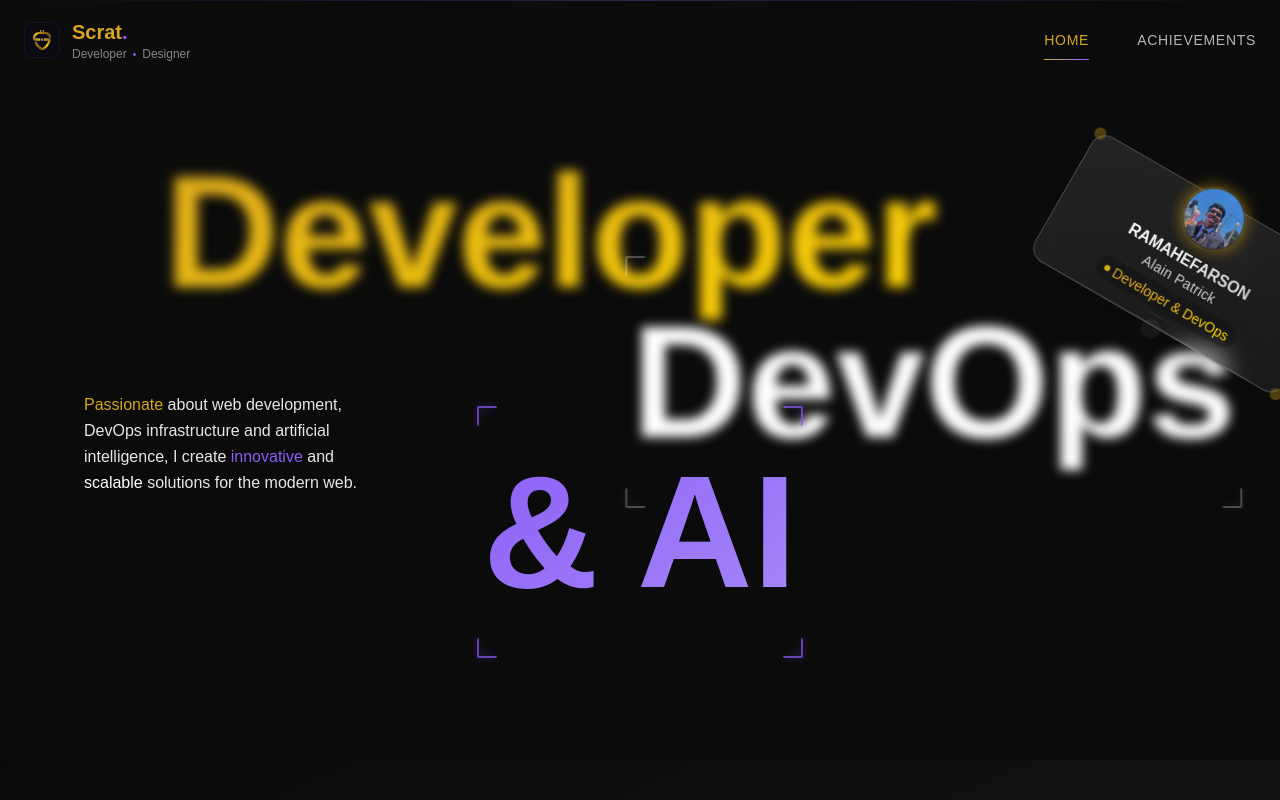
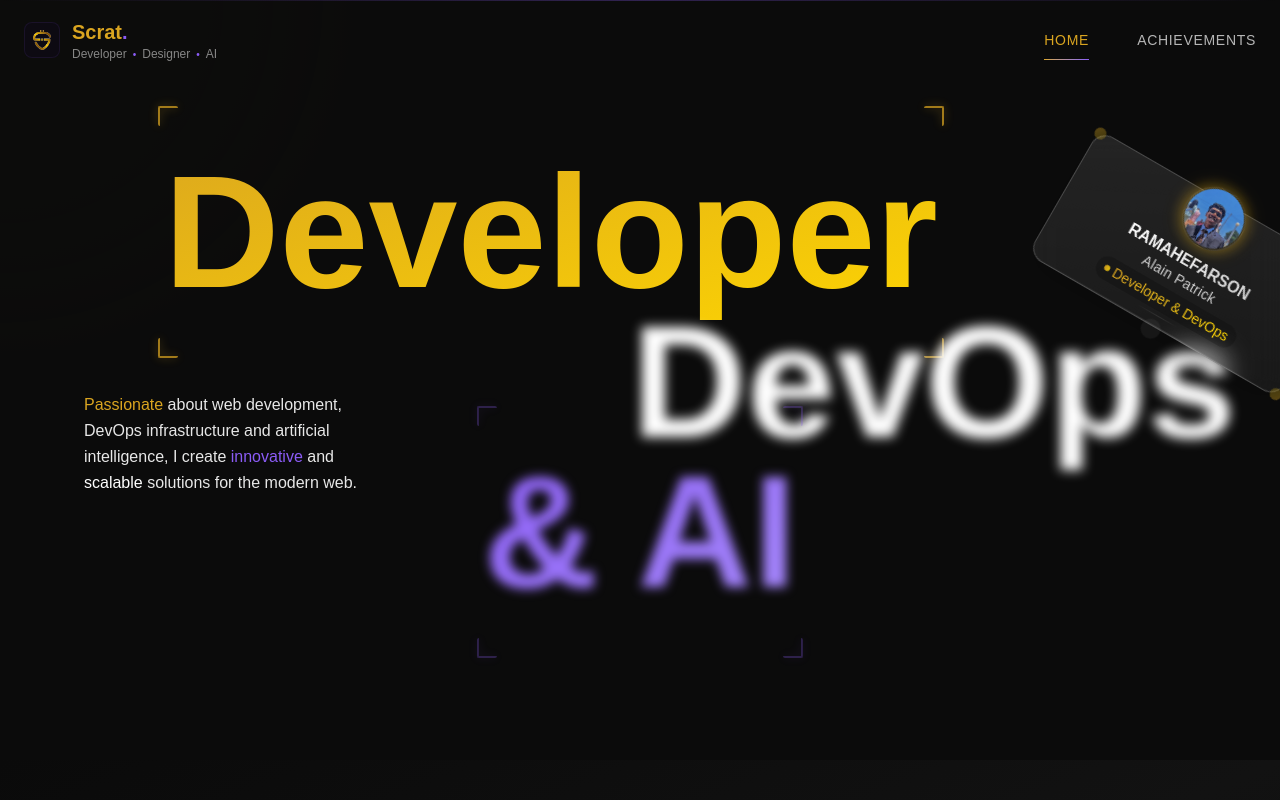
Before and after one commit to Scrat1313/Portfolio, a React (Vite) app: page / in a window 1280 px wide. Shown: the top 800 px of the page. Built offline with nearby package versions, Linux system fonts and the light colour scheme; some icons are missing; a web font is replaced by a local one.

Commit message:
fix(hero): design updated

```diff
--- a/src/components/commons/Hero.jsx
+++ b/src/components/commons/Hero.jsx
@@ -1,9 +1,7 @@
 import React, { useEffect, useState } from 'react';
-import { ProfileCard, RevealOnScroll, TrueFocus, CircularText } from './';
+import { ProfileCard, RevealOnScroll, TrueFocus } from './';
+import ArrowDownIcon from '@mui/icons-material/ArrowDownward';
 import cardData from '../../data/cardHeroData.json';
-// Material UI Icons
-import DownloadIcon from '@mui/icons-material/Download';
-import GetAppIcon from '@mui/icons-material/GetApp';
 
 const Hero = () => {
     const [isMobile, setIsMobile] = useState(false);
@@ -29,7 +27,7 @@ const Hero = () => {
     // Set up cycling animation between the three titles
     useEffect(() => {
         const animationDuration = 0.5; // Duration of blur/unblur effect
-        const displayDuration = 2.5; // How long to show each text
+        const displayDuration = 1.5; // How long to show each text
 
         const interval = setInterval(() => {
             setActiveTextIndex(prev => (prev + 1) % 3);
@@ -38,28 +36,8 @@ const Hero = () => {
         return () => clearInterval(interval);
     }, []);
 
-    // Handle CV download
-    const handleDownload = (e) => {
-        // Feedback visuel
-        setIsDownloading(true);
-        setTimeout(() => setIsDownloading(false), 500);
-
-        // Track download event if analytics are available
-        if (window.gtag) {
-            window.gtag('event', 'cv_download', {
-                event_category: 'engagement',
-                event_label: 'CV Download'
-            });
-        }
-
-        console.log("Download CV clicked");
-    };
-
     // Text size classes - Optimized for responsiveness
     const textSizeClasses = "text-[50px] xs:text-[55px] sm:text-[70px] md:text-[90px] lg:text-[120px] xl:text-[160px] 2xl:text-[190px]";
-
-    // CV download path - using absolute path for better reliability
-    const cvPath = "/assets/files/CV_Alain_Patrick_RAMAHEFARSON.pdf";
 
     return (
         <section className={`relative w-full overflow-hidden
--- a/src/components/layout/Header.jsx
+++ b/src/components/layout/Header.jsx
@@ -98,6 +98,8 @@ const Header = () => {
                                         <span className="text-xs text-white/50">Developer</span>
                                         <span className="mx-1.5 text-[10px] text-[#8B5CF6]">•</span>
                                         <span className="text-xs text-white/50">Designer</span>
+                                        <span className="mx-1.5 text-[10px] text-[#8B5CF6]">•</span>
+                                        <span className="text-xs text-white/50">AI</span>
                                     </div>
                                 </div>
                             </div>
```
